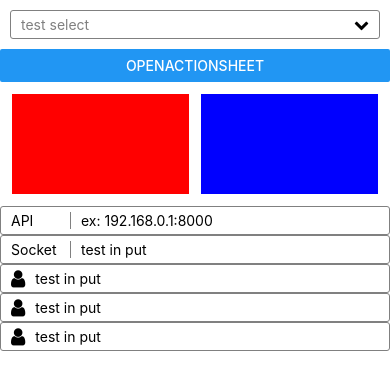
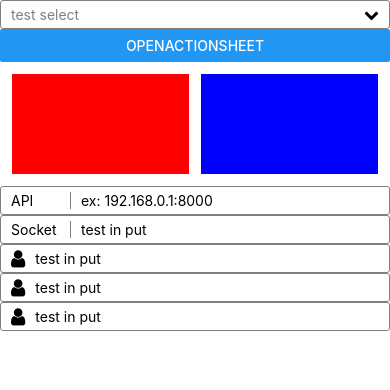
Before and after one commit to gnurts/ui_kit, a React Native app: screen / in a window 390 px wide. Shown: the top 390 px of the page. Built offline with nearby package versions, Linux system fonts and the light colour scheme.

Commit message:
modify select style

```diff
--- a/src/assets/styles/select.styles.js
+++ b/src/assets/styles/select.styles.js
@@ -10,7 +10,6 @@ const styles = StyleSheet.create({
         borderWidth: 1,
         borderColor: 'gray',
         borderRadius: 3,
-        margin: 10,
     },
     select: {
         paddingHorizontal: 10,
--- a/src/components/ActionSheet.js
+++ b/src/components/ActionSheet.js
@@ -86,7 +86,6 @@ const ActionSheet = ({ isOpen, onClose, animateDuration, children }) => {
             visible={visible}
             animationType='fade'
             onShow={release}
-            // onRequestClose={() => console.log('back press')}
         >
             <KeyboardAvoidingView
                 behavior='height'
```
